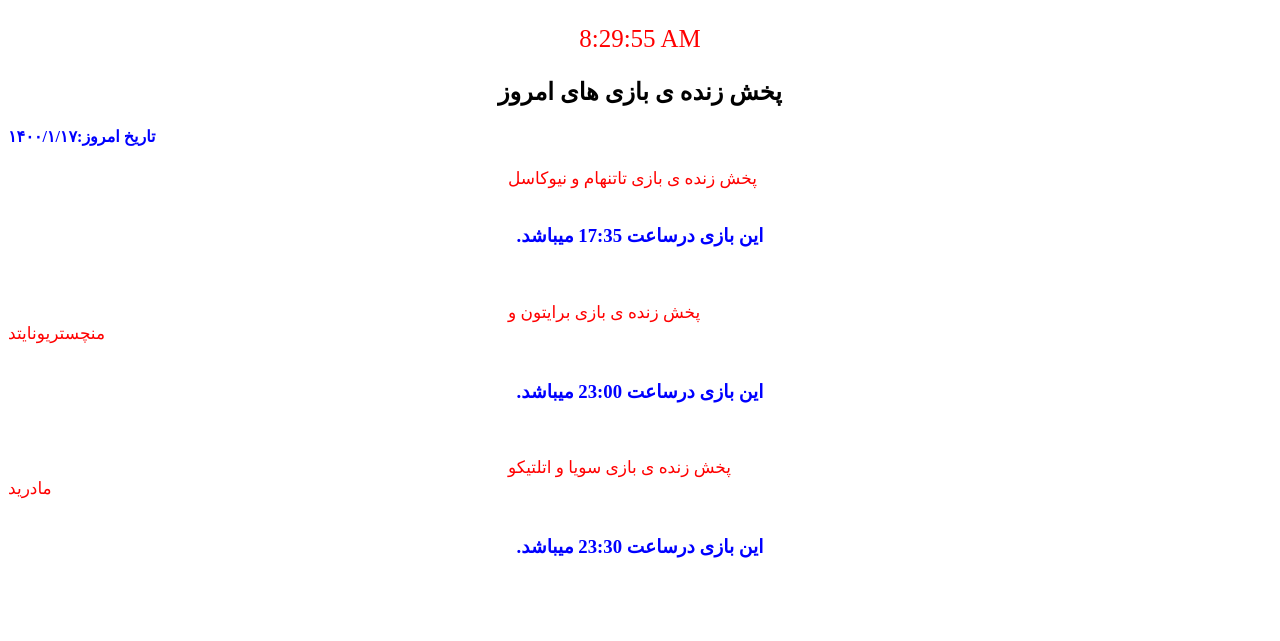
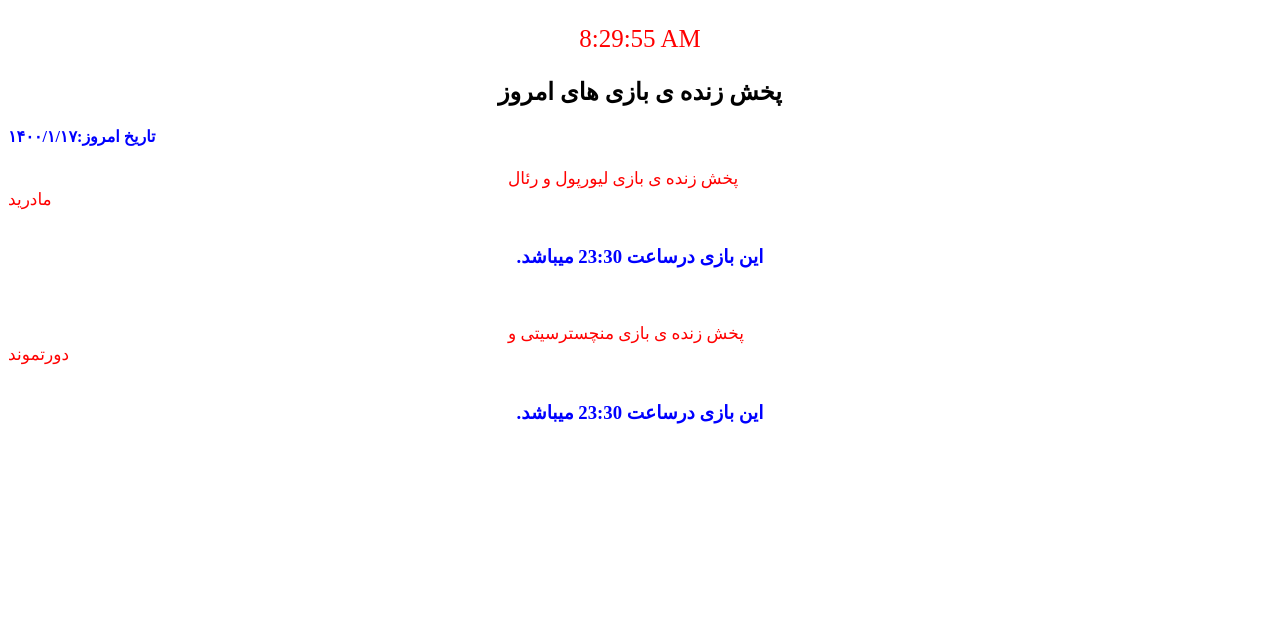
Before and after one commit to mohammad1550/web, a plain HTML site: page live.html in a window 1280 px wide. Shown: the top 641 px of the page. Drawn offline with Linux system fonts and the light colour scheme.

Commit message:
Add files via upload

```diff
--- a/live.html
+++ b/live.html
@@ -1,5 +1,5 @@
 <!DOCTYPE html>
-<html>
+<html lang="en" style="display: block;" class="theme-green">
 <head>
 <!--_html_template_start_-->
 <title>پخش زنده فوتبال</title>
@@ -20,19 +20,19 @@
 
 <div><h4 title="تاریخ امروز" style="color:blue;">تاریخ امروز:<b id="time" title="تاریخ امروز"></b> </h4></div>
 
-<div id="diva"><a href="https://dailyfootball.ir/62855/newcastle-vs-tottenham-live-stream-15-farvardin-1400/" id="porto">پخش زنده ی بازی تاتنهام و نیوکاسل</a><br><br></div>
-<div><h3>.این بازی درساعت 17:35 میباشد</h3></div>
+<div id="diva"><a href="https://dailyfootball.ir/63102/real-madrid-vs-liverpool-live-stream-17-farvardin-1400/" id="porto">پخش زنده ی بازی لیورپول و رئال مادرید</a><br><br></div>
+<div><h3>.این بازی درساعت 23:30 میباشد</h3></div>
 <br>
 <br>
-<div><a href="https://dailyfootball.ir/62859/man-utd-vs-brighton-live-stream-15-farvardin-1400/" id="gaym" style="margin-left:500px;">پخش زنده ی بازی برایتون و منچستریونایتد</a><br><br></div>
-<div><h3>.این بازی درساعت 23:00 میباشد</h3></div>
+<div><a href="https://dailyfootball.ir/63105/man-city-vs-dortmund-live-stream-17-farvardin-1400/" id="gaym" style="margin-left:500px;">پخش زنده ی بازی منچسترسیتی و دورتموند</a><br><br></div>
+<div><h3>.این بازی درساعت 23:30 میباشد</h3></div>
 <br>
 <br>
+<!--
 <div><a href="https://dailyfootball.ir/62499/leicester-vs-man-city-live-stream-14-farvardin-1400/" id="fotbal">پخش زنده ی بازی سویا و اتلتیکو مادرید</a><br><br></div>
 <div><h3>.این بازی درساعت 23:30 میباشد</h3></div>
 <br>
 <br>
-<!--
 <a href="https://dailyfootball.ir/62503/arsenal-vs-liverpool-live-stream-14-farvardin-1400/" id="ml">پخش زنده ی بازی لیورپول و آرسنال</a><br><br>
 <h3>.این بازی درساعت 23:30 میباشد</h3>
 <br>
@@ -98,3 +98,4 @@
 </script>
 
 </html>
+</!---klo---#253>
```
